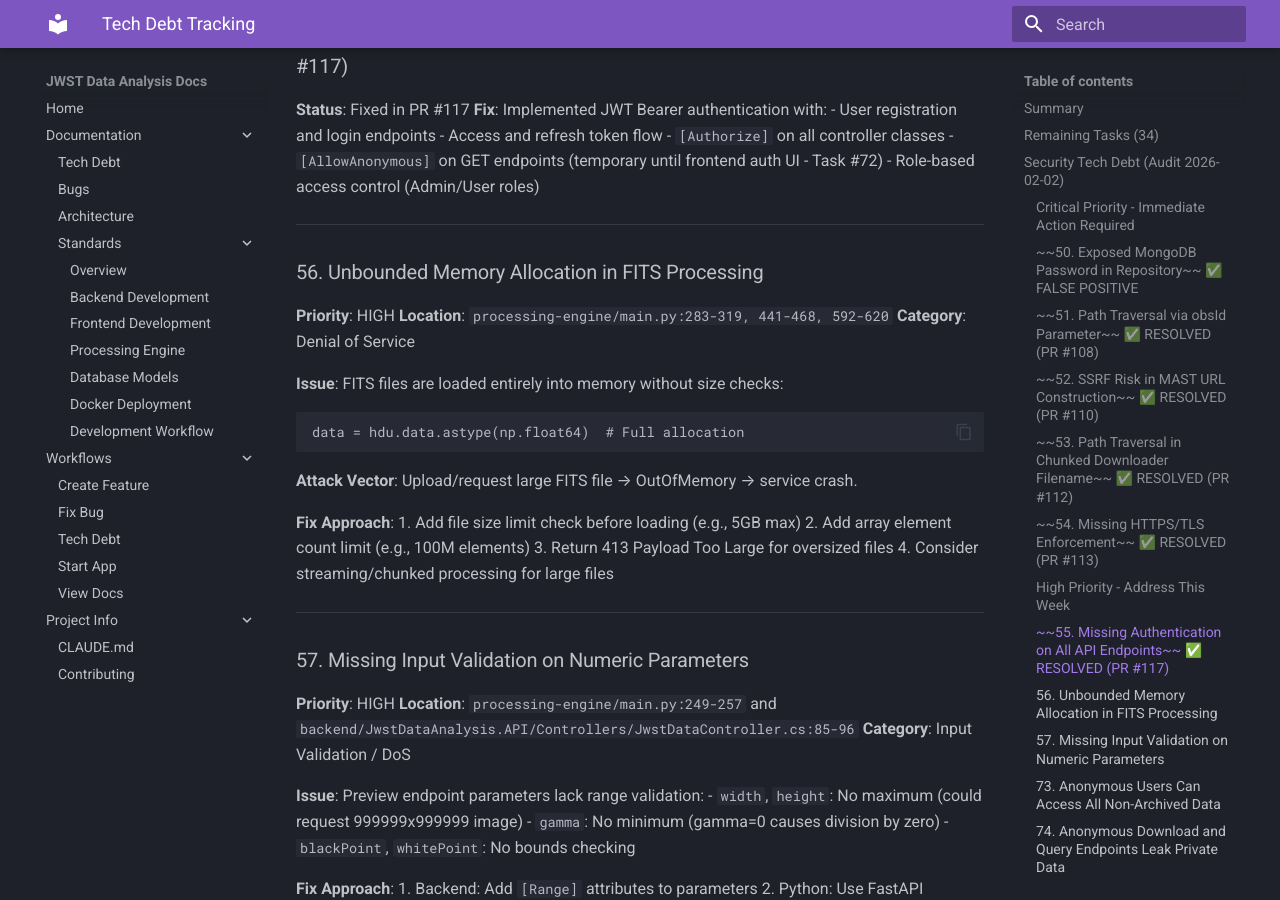
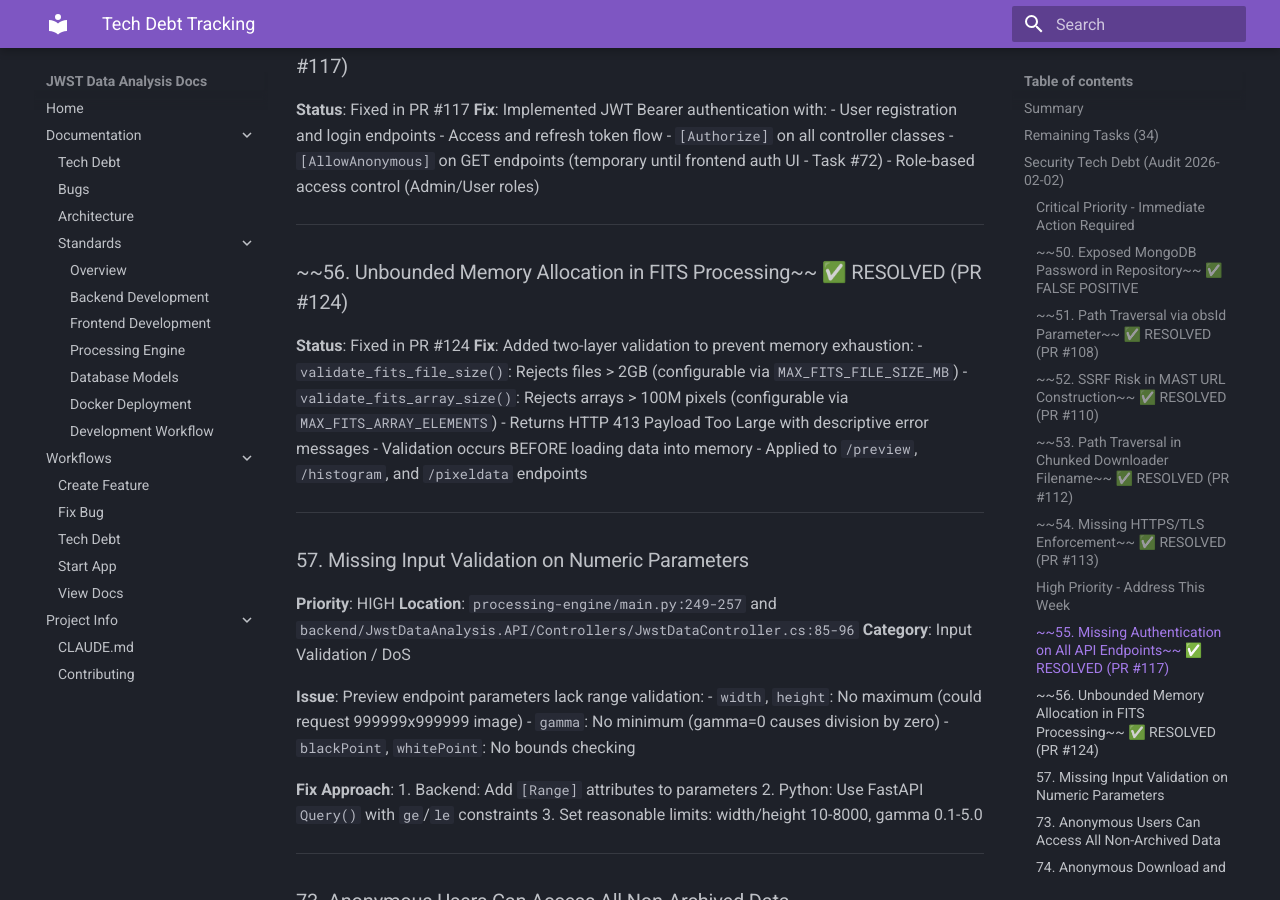
Before and after one commit to Snoww3d/jwst-data-analysis, an MkDocs documentation site: the page built from docs/tech-debt.md, in a window 1280 px wide and 900 px high, scrolled down 1998 px. Built offline with MkDocs 1.6.1 and Material for MkDocs 9.7.7, drawn with Linux system fonts in a browser that asks for light colours.

Commit message:
docs: update documentation for FITS memory limits fix
- Mark tech debt #56 as resolved in tech-debt.md
- Update resolved/remaining counts (40/41)
- Document new environment variables in CLAUDE.md:
  - MAX_FITS_FILE_SIZE_MB
  - MAX_FITS_ARRAY_ELEMENTS

Co-Authored-By: Claude Opus 4.5 <noreply@anthropic.com>

````diff
--- a/docs/tech-debt.md
+++ b/docs/tech-debt.md
@@ -76,23 +76,14 @@ A comprehensive security audit identified the following vulnerabilities across a
 
 ---
 
-### 56. Unbounded Memory Allocation in FITS Processing
-**Priority**: HIGH
-**Location**: `processing-engine/main.py:283-319, 441-468, 592-620`
-**Category**: Denial of Service
-
-**Issue**: FITS files are loaded entirely into memory without size checks:
-```python
-data = hdu.data.astype(np.float64)  # Full allocation
-```
-
-**Attack Vector**: Upload/request large FITS file → OutOfMemory → service crash.
-
-**Fix Approach**:
-1. Add file size limit check before loading (e.g., 5GB max)
-2. Add array element count limit (e.g., 100M elements)
-3. Return 413 Payload Too Large for oversized files
-4. Consider streaming/chunked processing for large files
+### ~~56. Unbounded Memory Allocation in FITS Processing~~ ✅ RESOLVED (PR #124)
+**Status**: Fixed in PR #124
+**Fix**: Added two-layer validation to prevent memory exhaustion:
+- `validate_fits_file_size()`: Rejects files > 2GB (configurable via `MAX_FITS_FILE_SIZE_MB`)
+- `validate_fits_array_size()`: Rejects arrays > 100M pixels (configurable via `MAX_FITS_ARRAY_ELEMENTS`)
+- Returns HTTP 413 Payload Too Large with descriptive error messages
+- Validation occurs BEFORE loading data into memory
+- Applied to `/preview`, `/histogram`, and `/pixeldata` endpoints
 
 ---
 
````
Also changed, not shown: other parts of docs/tech-debt.md (+2 -2 lines), CLAUDE.md (+5 -0 lines).
